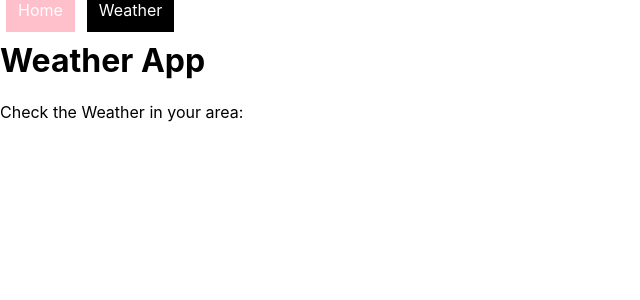
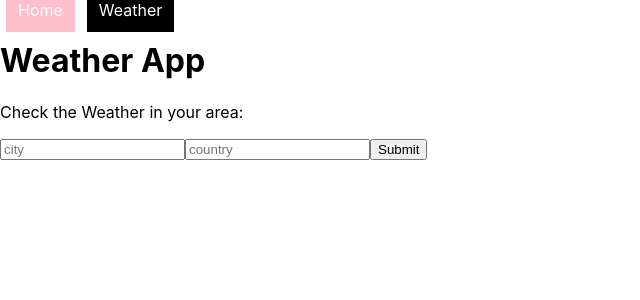
Before and after one commit to DevonTubben/Weather, a React (Create React App) app: page / in a window 1280 px wide. Shown: the top 300 px of the page, without its empty margins (0-640 px from the left). Built offline with nearby package versions, Linux system fonts and the light colour scheme.

Commit message:
added a city and country search bar

```diff
--- /dev/null
+++ b/src/ApiKey.js
@@ -0,0 +1,4 @@
+const API = {
+    Base: "http://maps.openweathermap.org/maps/2.0/weather/{op}/{z}/{x}/{y}?appid={API key}",
+    Key: "a27990017f4b3f7b97b607bb6354f99b"
+}
--- a/src/App.js
+++ b/src/App.js
@@ -2,6 +2,7 @@ import { BrowserRouter as Router, Route, Switch } from 'react-router-dom'
 import Home from './Components/Home'
 import NavBar from './Components/NavBar'
 import Weather from './Containers/Weather'
+
 
 function App() {
   return (
--- a/src/Components/Home.js
+++ b/src/Components/Home.js
@@ -10,6 +10,11 @@ class Home extends Component {
                 <p>
                     Check the Weather in your area:
                 </p>
+                <form>
+                    <input type="text" name="city" placeholder="city"/>
+                    <input type="text" name="country" placeholder="country"/>
+                    <button className="getweather">Submit</button>
+                </form>
             </div>
         )
     }
--- a/src/Containers/Weather.js
+++ b/src/Containers/Weather.js
@@ -1,4 +1,5 @@
 import React, { Component } from 'react'
+//import Weather1 from '../component/weather1'
 
 class Weather extends Component{
     constructor(){
@@ -15,6 +16,7 @@ class Weather extends Component{
     }
 
     render(){
+        // const weather1 = this.state.weather1.map(weather)
         return(
             <div>
 
```
Also changed, not shown: src/Components/Weather1.js (added, +13 -0 lines).
